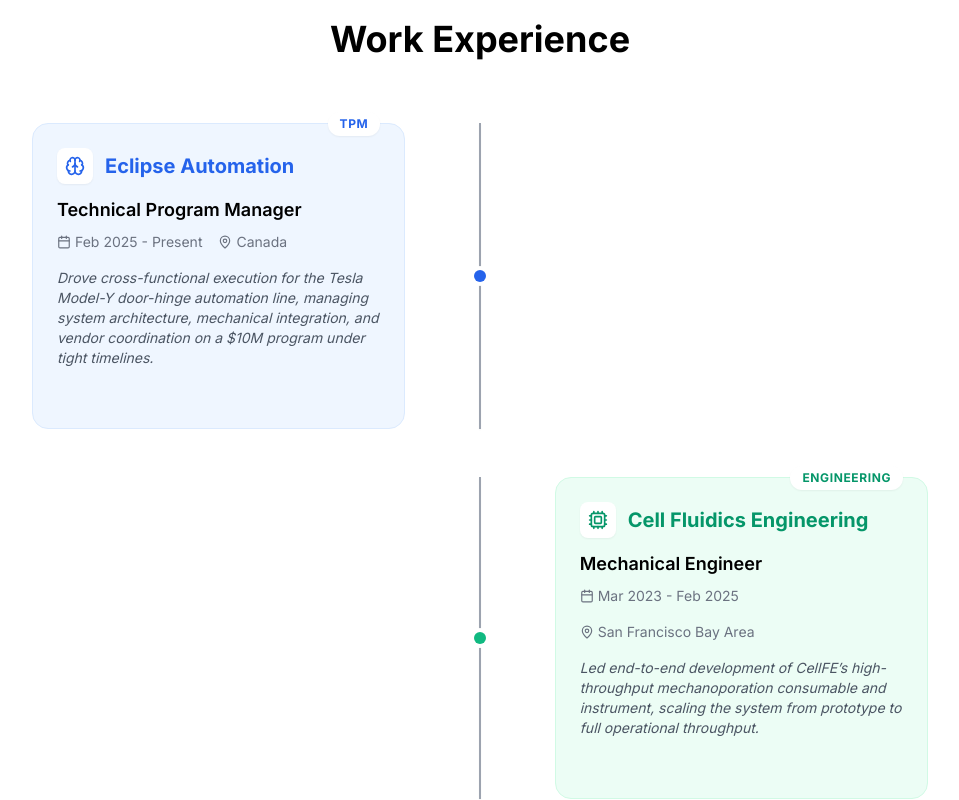
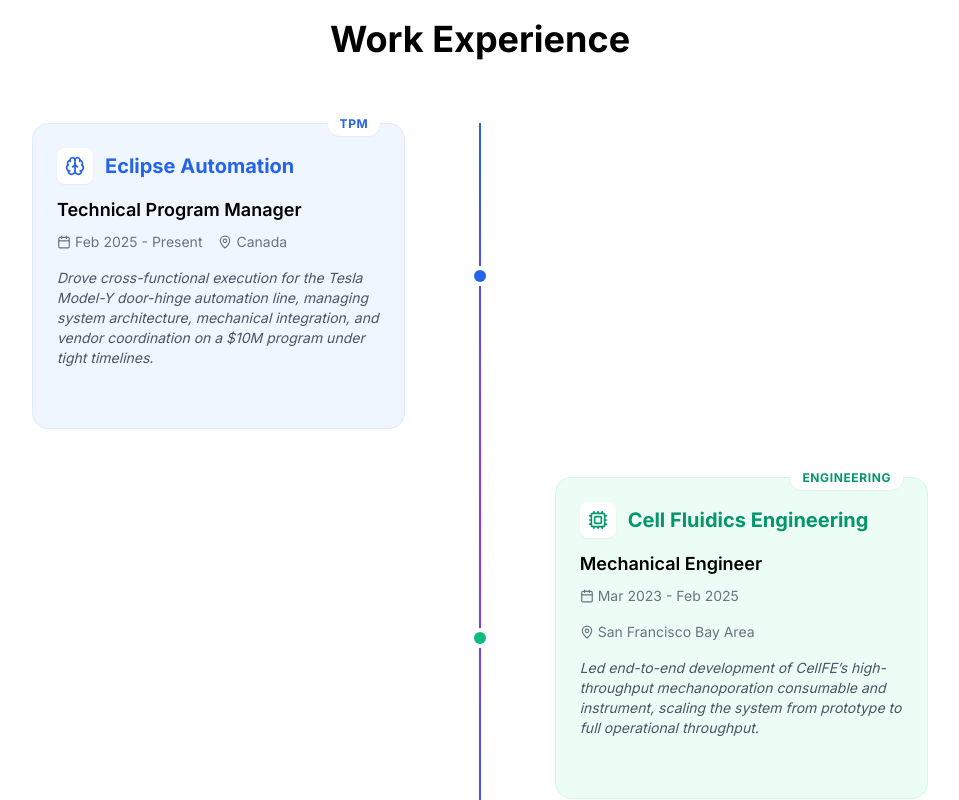
Before and after one commit to jackychen-dev/portfolio, a Next.js app: page / in a window 1280 px wide. Shown: the part 1640-2440 px from the top of the page, without its empty margins (160-1119 px from the left). Built offline with nearby package versions, Linux system fonts and the light colour scheme.

Commit message:
Add scroll-based interactive timeline line with progress fill

```diff
--- a/components/Experience.tsx
+++ b/components/Experience.tsx
@@ -1,8 +1,9 @@
 'use client'
 
-import { motion } from 'framer-motion'
+import { motion, useScroll, useTransform } from 'framer-motion'
 import { Calendar, MapPin, ArrowRight, Brain, Cpu, Battery, PenTool, GraduationCap } from 'lucide-react'
 import Link from 'next/link'
+import { useRef } from 'react'
 
 const experiences = [
   {
@@ -85,8 +86,16 @@ const experiences = [
 ]
 
 export default function Experience() {
+  const sectionRef = useRef<HTMLDivElement>(null)
+  const { scrollYProgress } = useScroll({
+    target: sectionRef,
+    offset: ["start end", "end start"]
+  })
+
+  const progressHeight = useTransform(scrollYProgress, [0, 1], ["0%", "100%"])
+
   return (
-    <section id="experience" className="py-20 bg-white dark:bg-black border-t border-gray-100 dark:border-neutral-900">
+    <section ref={sectionRef} id="experience" className="py-20 bg-white dark:bg-black border-t border-gray-100 dark:border-neutral-900">
       <div className="container mx-auto px-6">
         <motion.h2
           initial={{ opacity: 0, y: 20 }}
@@ -97,7 +106,14 @@ export default function Experience() {
           Work Experience
         </motion.h2>
 
-        <div className="max-w-4xl mx-auto space-y-12">
+        <div className="max-w-4xl mx-auto space-y-12 relative">
+          {/* Single timeline line with progress fill */}
+          <div className="hidden md:block absolute left-1/2 top-0 bottom-0 w-0.5 -translate-x-1/2 bg-gray-400 dark:bg-neutral-600 shadow-sm">
+            <motion.div
+              className="absolute top-0 left-0 w-full bg-gradient-to-b from-blue-600 via-purple-600 to-blue-600 origin-top"
+              style={{ height: progressHeight }}
+            />
+          </div>
           {experiences.map((exp, index) => {
             const isTPM = exp.type === 'TPM';
             const isEducation = exp.type === 'Education';
@@ -214,9 +230,6 @@ export default function Experience() {
                 transition={{ delay: index * 0.1 }}
                 className="relative pl-8 md:pl-0"
               >
-                {/* Timeline line for desktop */}
-                <div className="hidden md:block absolute left-0 top-0 bottom-0 w-0.5 bg-gray-400 dark:bg-neutral-600 -ml-6 md:ml-0 md:left-1/2 transform md:-translate-x-1/2 shadow-sm"></div>
-
                 <div className={`md:flex items-center justify-between ${index % 2 === 0 ? 'md:flex-row-reverse' : ''}`}>
                   <div className="md:w-5/12 mb-4 md:mb-0"></div>
 
```
